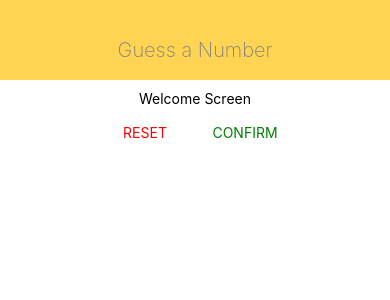
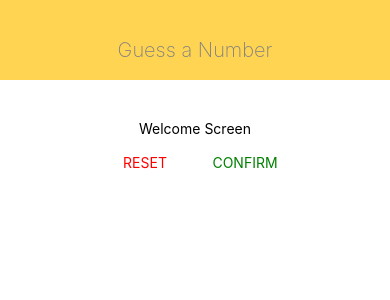
Before and after one commit to rachitgupta98/Guess-a-Number-App-React-Native, a React Native app: screen / in a window 390 px wide. Shown: the top 300 px of the page. Built offline with nearby package versions, Linux system fonts and the light colour scheme.

Commit message:
use card

```diff
--- a/screens/welcomeScreen.js
+++ b/screens/welcomeScreen.js
@@ -1,25 +1,29 @@
 import React, { useState } from "react";
 import { View, Text, StyleSheet, TextInput } from "react-native";
 import BTN from "../components/customButton";
+import Card from "../components/customCard";
 const WelcomeScreen = (props) => {
   return (
-    <View style={style.welcomeScreen}>
-      <Text>Welcome Screen</Text>
-      <TextInput />
-      <View style={style.buttonView}>
-        <BTN style={style.reset}>RESET</BTN>
-        <BTN style={style.confirm}>CONFIRM</BTN>
-      </View>
+    <View style={styles.welcomeScreen}>
+      <Card style={styles.card}>
+        <Text>Welcome Screen</Text>
+
+        <TextInput />
+        <View style={styles.buttonView}>
+          <BTN style={styles.reset}>RESET</BTN>
+          <BTN style={styles.confirm}>CONFIRM</BTN>
+        </View>
+      </Card>
     </View>
   );
 };
 
-const style = StyleSheet.create({
+const styles = StyleSheet.create({
   welcomeScreen: {
     flex: 1,
     alignItems: "center",
     //justifyContent: "center",
-    padding: 10,
+    padding: 20,
   },
   reset: {
     color: "red",
@@ -31,6 +35,11 @@ const style = StyleSheet.create({
     flexDirection: "row",
     justifyContent: "space-between",
   },
+  card: {
+    width: 300,
+    maxWidth: "80%",
+    alignItems: "center",
+  },
 });
 
 export default WelcomeScreen;
```
